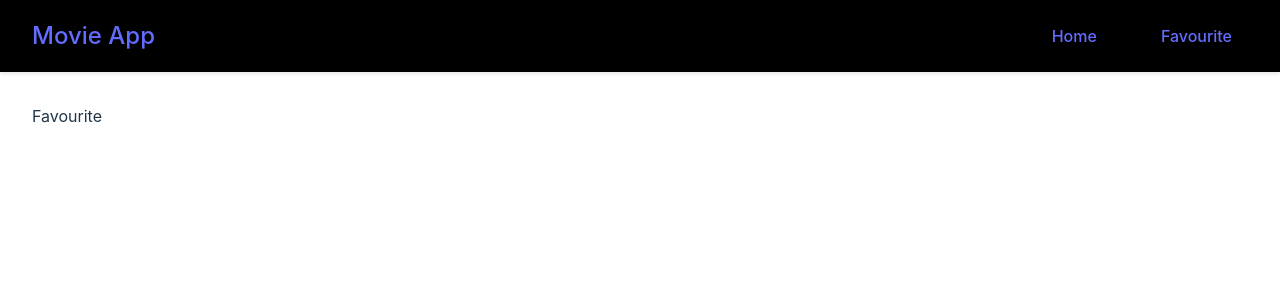
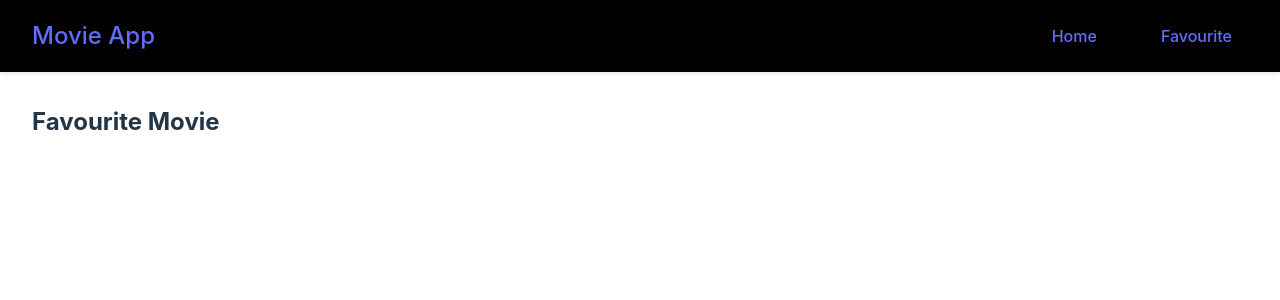
Before and after one commit to Eliminator746/React_Project, a React (Vite) app in the folder day-04/: page /favourite in a window 1280 px wide. Shown: the top 300 px of the page. Built offline with nearby package versions, Linux system fonts and the light colour scheme.

Commit message:
Updated Favourate Page

```diff
--- a/day-04/src/context/GlobalContext.jsx
+++ b/day-04/src/context/GlobalContext.jsx
@@ -38,7 +38,7 @@ export const MovieProvider=({children})=>{
         setFavourite((prev)=>prev.filter((movie)=> movieId !== movie.id))
     }
 
-    // Is Favourite
+    // Check if it Is Favourite
     const isFavourite= (movieId) => {
 
         return favourite.some(movie=>movie.id === movieId)
@@ -50,7 +50,6 @@ export const MovieProvider=({children})=>{
         isFavourite,
         favourite
     }
-    // Check if this is fav
 
     return <MovieContext.Provider value={value}>
             {children}
--- a/day-04/src/pages/Favourite.jsx
+++ b/day-04/src/pages/Favourite.jsx
@@ -1,7 +1,18 @@
 import React from 'react'
+import { useMovieContext } from '../context/GlobalContext'
+import MovieCard from "../components/MovieCard"
 
 export default function Favourite() {
+
+  const {favourite} =useMovieContext()
   return (
-    <div>Favourite</div>
+    <div>
+      <h2>Favourite Movie </h2>
+       <div className="movies-grid">
+        {favourite.map((movieItem) => (
+          <MovieCard movie={movieItem} key={movieItem.id} />
+        ))}
+      </div>
+    </div>
   )
 }
```
